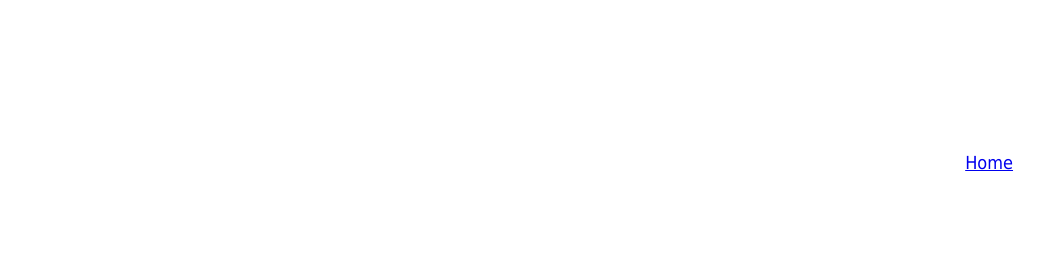
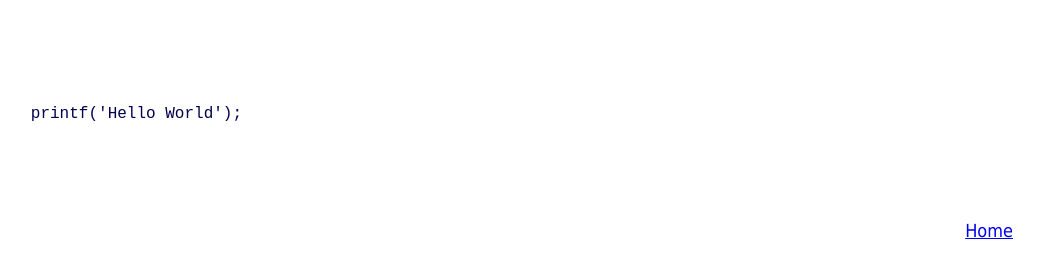
Before and after one commit to miszko1999/mywebsite, a plain HTML site: page web4.html in a window 1280 px wide. Shown: the top 278 px of the page, without its empty margins (54-1098 px from the left). Drawn offline with Linux system fonts and the light colour scheme.

Commit message:
Test of code examples

```diff
--- a/web4.html
+++ b/web4.html
@@ -6,6 +6,9 @@
 <br />
 <br />
 <br />
+<xmp>
+	printf('Hello World');
+</xmp>
 <br />
 <br />
 <br />
```
